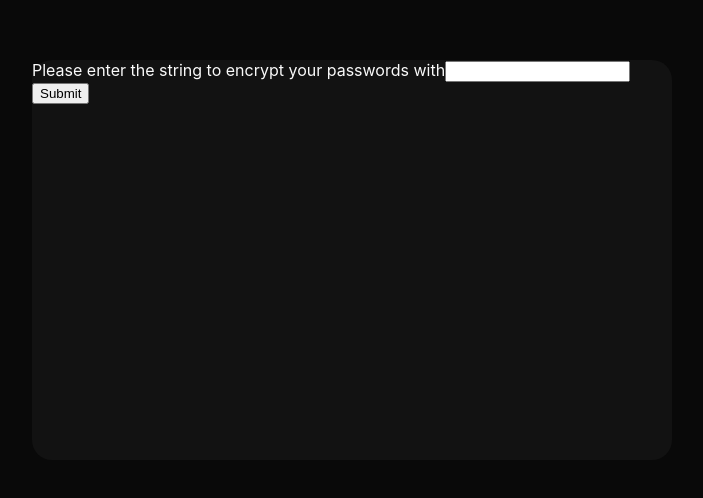
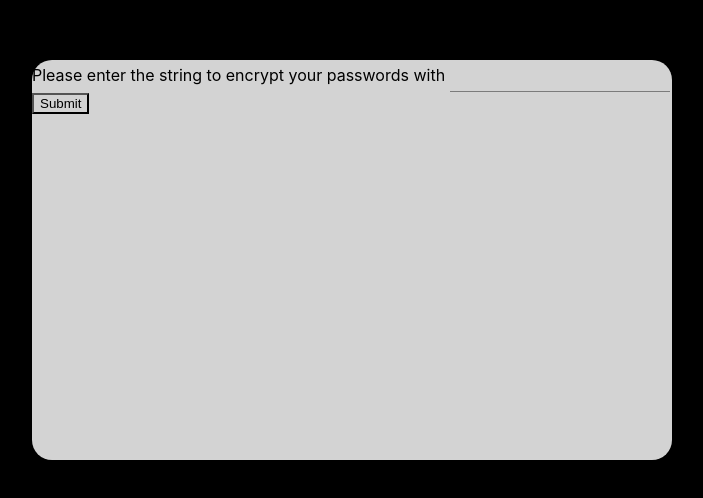
Before and after one commit to paul1109w/passwordGenerator, a React (Create React App) app: page / in a window 1280 px wide. Shown: the part 140-638 px from the top of the page, without its empty margins (288-991 px from the left). Built offline with nearby package versions, Linux system fonts and the light colour scheme.

Commit message:
updated look and now enter press submits as well

```diff
--- a/src/components/popup/popup.js
+++ b/src/components/popup/popup.js
@@ -1,6 +1,7 @@
 import React from "react";
 import "./style.css";
 import { secret } from "./../consts/constSecret";
+import { Button, Input } from "@material-ui/core";
 
 class Popup extends React.Component {
   state = {
@@ -23,17 +24,50 @@ class Popup extends React.Component {
     }
   };
 
+  onKeyUpValue = (e) => {
+    if (e.key === "Enter") {
+      this.validateInput();
+    }
+  };
+
   render() {
     return (
       <div className="popup">
-        <div className="popup_inner">
-          <label>{this.state.messageString}</label>
-          <input
+        <div className="popup_inner" id="lable">
+          <label
+            id="label"
+            variant="outlined"
+            style={{
+              width: "95%",
+              left: "15%",
+              bottom: "5%",
+              paddingTop: "-25%",
+            }}
+          >
+            {this.state.messageString}
+          </label>
+          <Input
             type="text"
             id="myInput"
+            style={{
+              left: "5px",
+              right: "105px",
+            }}
+            variant="text"
+            onKeyUp={this.onKeyUpValue}
             onChange={(e) => this.onTodoChange(e.target.value)}
-          ></input>
-          <button onClick={this.validateInput}>Submit</button>
+          ></Input>
+          <Button
+            class="submitButton"
+            onClick={this.validateInput}
+            style={{
+              backgroundColor: "lightGrey",
+              felx: 5,
+              right: "25px",
+            }}
+          >
+            Submit
+          </Button>
         </div>
       </div>
     );
--- a/src/components/popup/style.css
+++ b/src/components/popup/style.css
@@ -7,7 +7,7 @@
   right: 0;
   bottom: 0;
   margin: auto;
-  background-color: rgba(0, 0, 0, 0.5);
+  background-color: black;
 }
 .popup_inner {
   position: absolute;
@@ -17,6 +17,11 @@
   bottom: 25%;
   margin: auto;
   border-radius: 20px;
-  background: #121212;
-  color: #fafafa;
+  color: black;
+  background-color: lightgrey;
 }
+
+.label {
+  position: relative;
+  font-size: large;
+}
```
